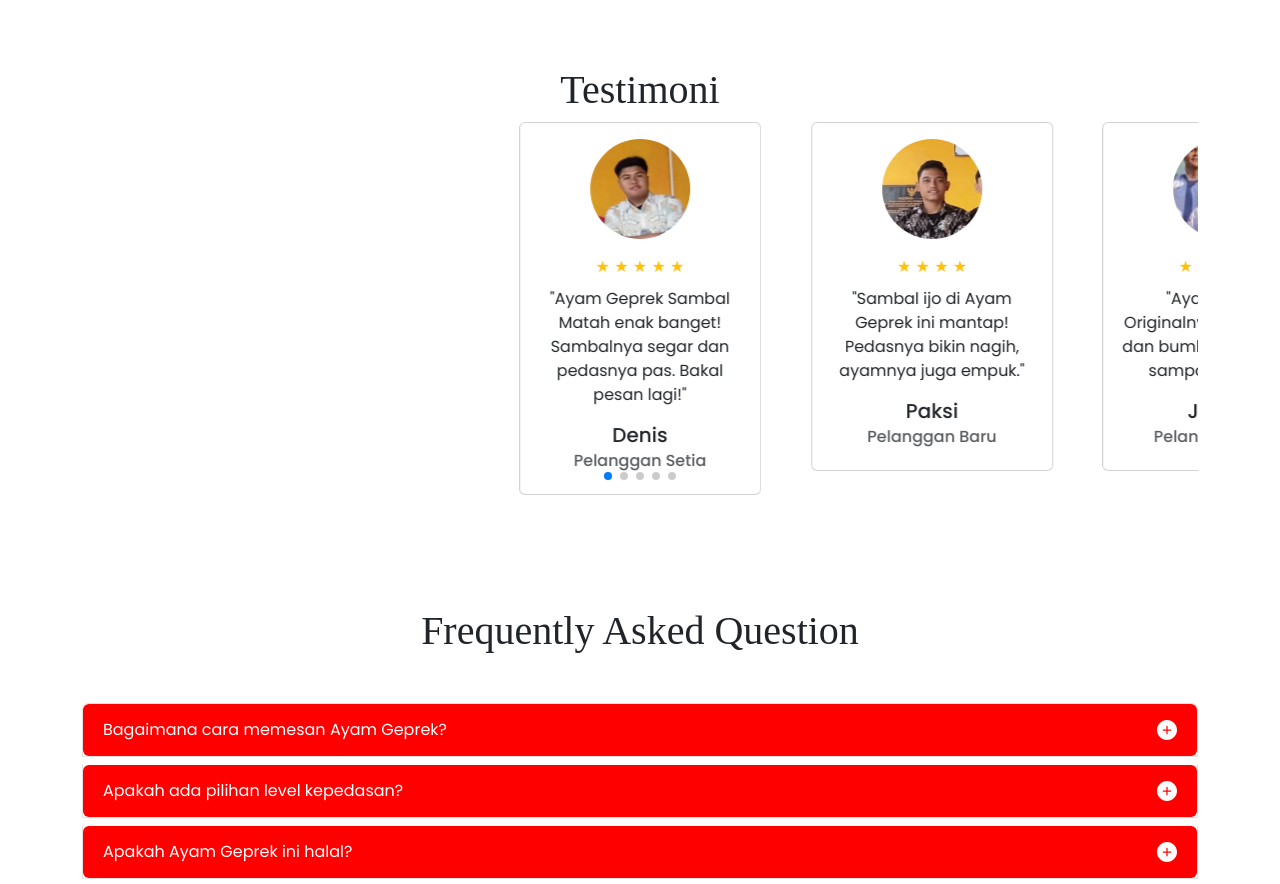
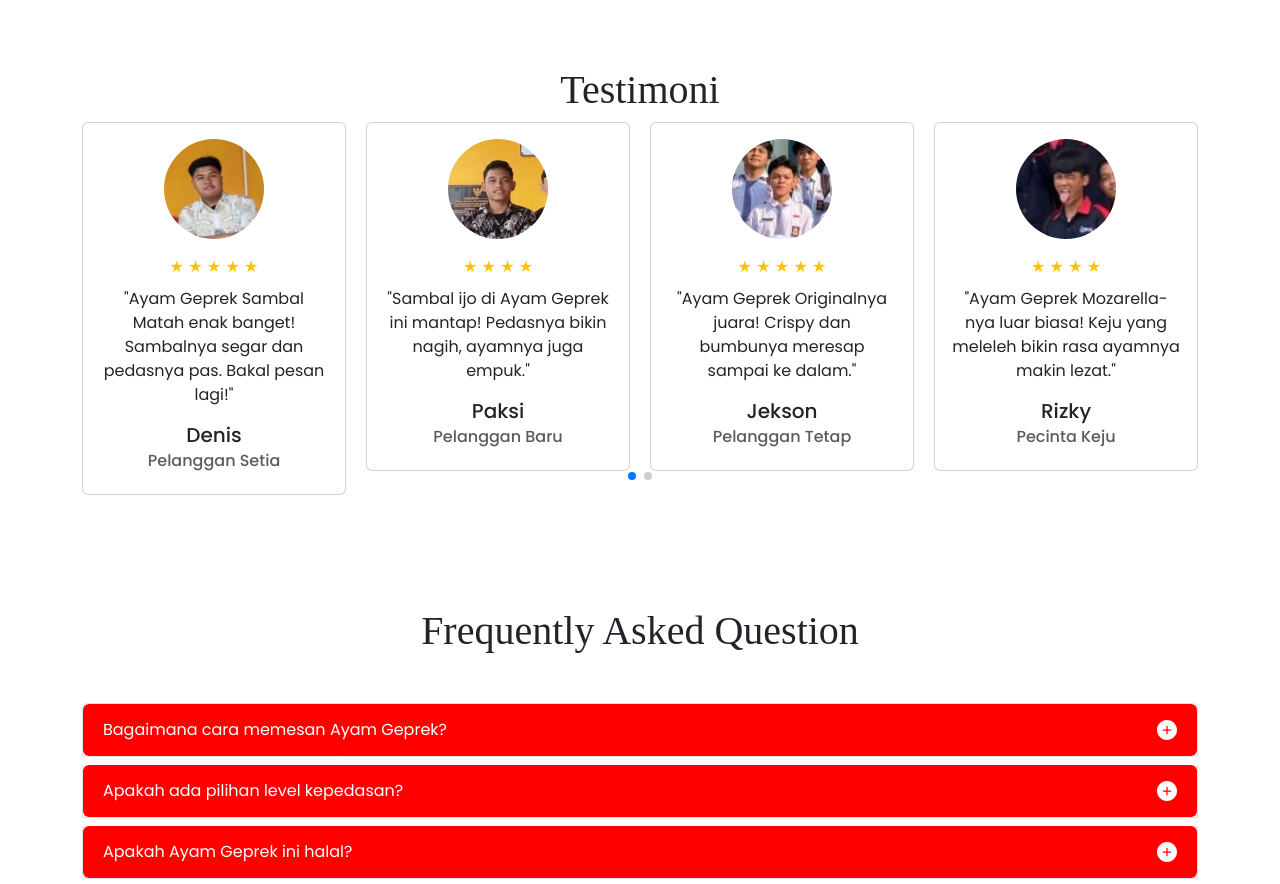
Before and after one commit to Kepoo311/Web-Umkm-Geprek-Cibadayut, a plain HTML site: page index.html in a window 1280 px wide. Shown: the part 1940-2824 px from the top of the page. Drawn offline with nearby package versions, Linux system fonts and the light colour scheme; a web font is replaced by a local one.

Commit message:
Update index.html

```diff
--- a/index.html
+++ b/index.html
@@ -724,7 +724,6 @@
 
       var swiper = new Swiper(".mySwiper", {
         slidesPerView: 1,
-        centeredSlides: true,
         spaceBetween: 30,
         grabCursor: true,
         pagination: {
@@ -742,7 +741,7 @@
           },
           1024: {
             slidesPerView: 4,
-            spaceBetween: 50,
+            spaceBetween: 20,
           },
         },
       });
```
